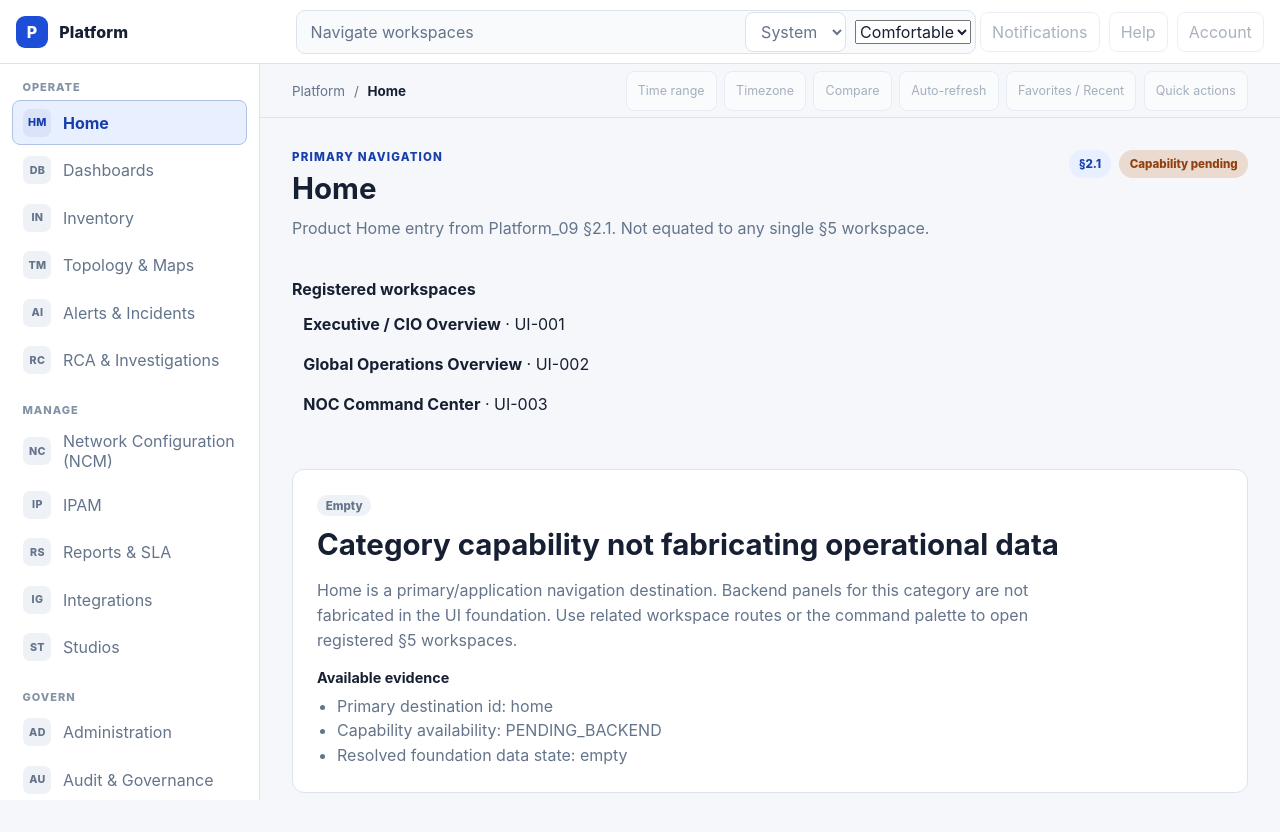
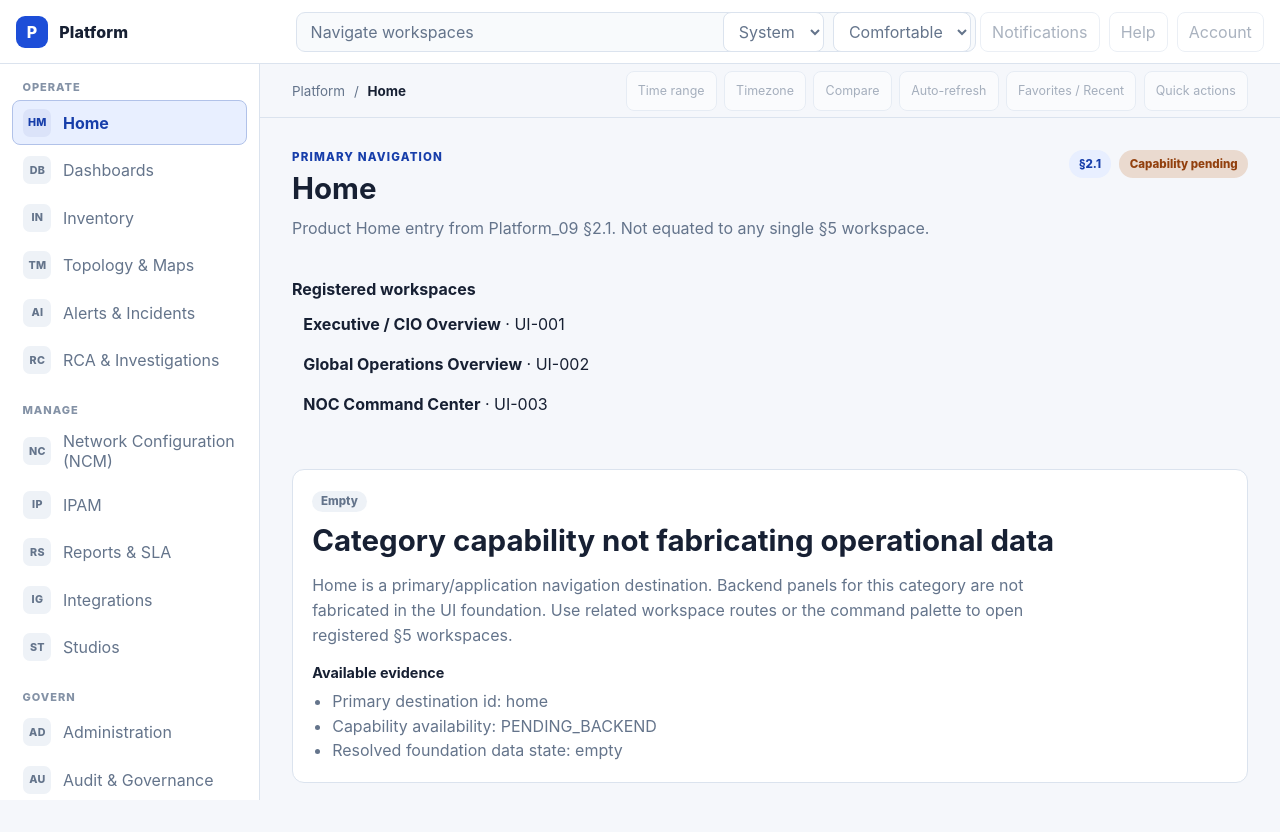
Before and after one commit to gagandsm-max/platform, a React (Vite) app in the folder ui/: page / in a window 1280 px wide. Shown: the top 832 px of the page. Built offline with nearby package versions, Linux system fonts and the light colour scheme.

Commit message:
ui: add compact comfortable and large density tokens

```diff
--- a/ui/src/App.css
+++ b/ui/src/App.css
@@ -24,8 +24,32 @@
   --info: #075985;
   --info-soft: #eff8ff;
   --shadow: 0 12px 32px rgba(15, 23, 42, 0.08);
+  --density-control-height: 40px;
+  --density-nav-height: 44px;
+  --density-panel-padding: 1.2rem;
+  --density-shell-gap: 1rem;
+  --density-tab-height: 36px;
+  --density-toolbar-y: 0.4rem;
   color: var(--text);
   background: var(--bg);
+}
+
+:root[data-density='compact'] {
+  --density-control-height: 36px;
+  --density-nav-height: 38px;
+  --density-panel-padding: 0.9rem;
+  --density-shell-gap: 0.75rem;
+  --density-tab-height: 32px;
+  --density-toolbar-y: 0.25rem;
+}
+
+:root[data-density='large'] {
+  --density-control-height: 46px;
+  --density-nav-height: 50px;
+  --density-panel-padding: 1.45rem;
+  --density-shell-gap: 1.25rem;
+  --density-tab-height: 44px;
+  --density-toolbar-y: 0.6rem;
 }
 
 :root[data-theme='dark'] {
@@ -180,7 +204,8 @@ button:disabled {
   align-items: center;
   justify-content: space-between;
   gap: 1rem;
-  height: 44px;
+  height: var(--density-control-height);
+  min-height: 36px;
   padding: 0 0.85rem;
   border: 1px solid var(--border);
   border-radius: 9px;
@@ -213,10 +238,11 @@ kbd {
 }
 
 .theme-control select,
+.density-control select,
 .icon-button,
 .user-menu,
 .context-button {
-  min-height: 40px;
+  min-height: var(--density-control-height);
   padding: 0 0.7rem;
   border: 1px solid var(--border);
   border-radius: 8px;
@@ -274,7 +300,7 @@ kbd {
   align-items: center;
   gap: 0.6rem;
   width: 100%;
-  min-height: 44px;
+  min-height: var(--density-nav-height);
   padding: 0.45rem 0.65rem;
   border: 1px solid transparent;
   border-radius: 8px;
@@ -330,7 +356,7 @@ kbd {
   justify-content: space-between;
   gap: 1rem;
   margin: 0 -2rem;
-  padding: 0.4rem 2rem;
+  padding: var(--density-toolbar-y) 2rem;
   background: color-mix(in srgb, var(--bg) 94%, transparent);
   border-bottom: 1px solid var(--border);
   backdrop-filter: blur(12px);
@@ -360,7 +386,7 @@ kbd {
 }
 
 .context-button {
-  min-height: 40px;
+  min-height: var(--density-control-height);
   font-size: 0.78rem;
 }
 
@@ -374,7 +400,7 @@ kbd {
   display: flex;
   align-items: flex-start;
   justify-content: space-between;
-  gap: 1rem;
+  gap: var(--density-shell-gap);
   padding: 2rem 0 1.3rem;
 }
 
@@ -434,13 +460,13 @@ kbd {
 .foundation-grid {
   display: grid;
   grid-template-columns: repeat(2, minmax(0, 1fr));
-  gap: 1rem;
+  gap: var(--density-shell-gap);
   margin-top: 1rem;
 }
 
 .surface-card {
   min-width: 0;
-  padding: 1.2rem;
+  padding: var(--density-panel-padding);
   border: 1px solid var(--border);
   border-radius: 12px;
   background: var(--surface);
@@ -472,7 +498,7 @@ kbd {
 
 .page-state {
   margin-top: 2rem;
-  padding: 1.5rem;
+  padding: var(--density-panel-padding);
   border: 1px solid var(--border);
   border-radius: 12px;
   background: var(--surface);
@@ -652,7 +678,7 @@ kbd {
   grid-template-columns: 32px minmax(0, 1fr);
   gap: 0.7rem;
   width: 100%;
-  min-height: 48px;
+  min-height: var(--density-nav-height);
   padding: 0.7rem;
   border: 0;
   border-radius: 9px;
@@ -745,7 +771,7 @@ kbd {
   .nav-link {
     display: flex;
     width: auto;
-    min-height: 44px;
+    min-height: var(--density-nav-height);
     white-space: nowrap;
   }
 
@@ -789,7 +815,7 @@ kbd {
 /* Workspace host — metadata-driven chrome for Platform_09 screens */
 .workspace-host {
   display: grid;
-  gap: 1rem;
+  gap: var(--density-shell-gap);
 }
 
 .workspace-header {
@@ -879,7 +905,7 @@ kbd {
   padding: 0.35rem 0.8rem;
   cursor: pointer;
   font: inherit;
-  min-height: 36px;
+  min-height: var(--density-tab-height);
 }
 
 .workspace-tab--active,
```
